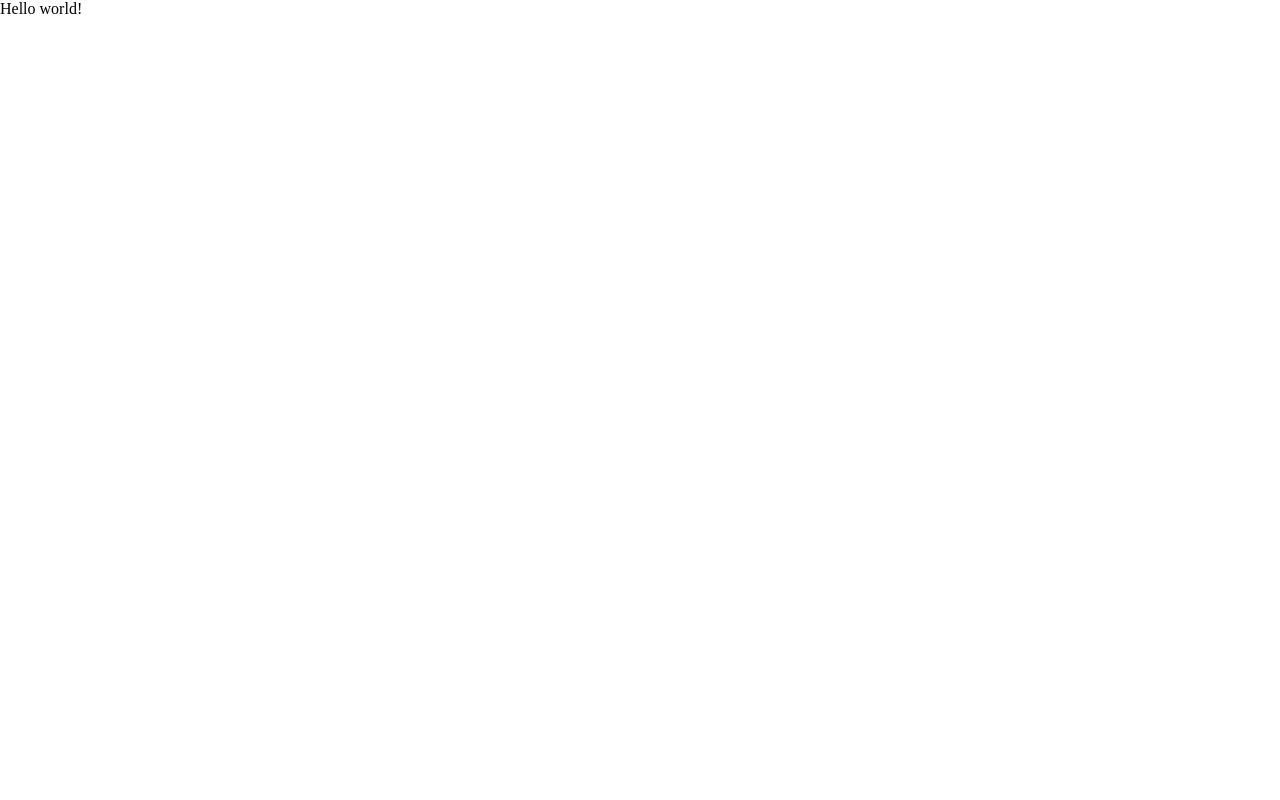
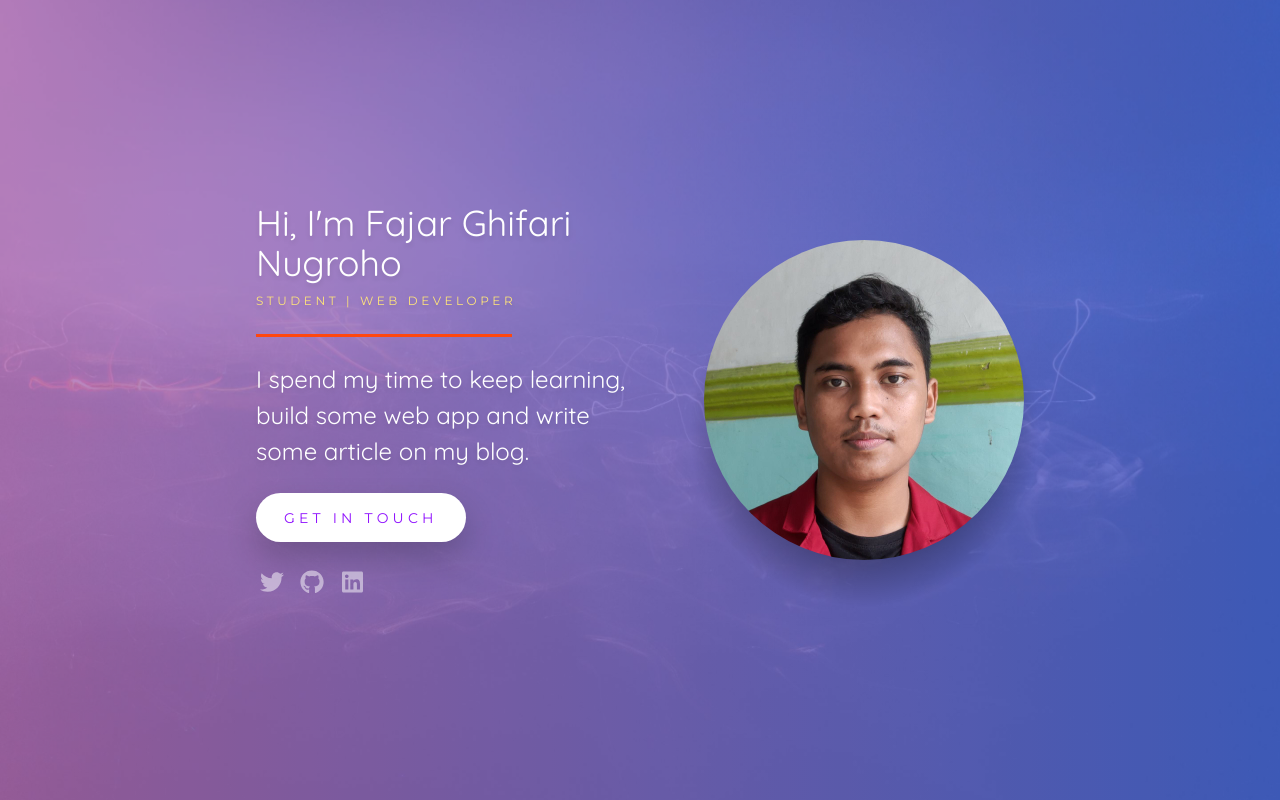
Before and after one commit to fajaraldev/learn-css, a plain HTML site: page index.html in a window 1280 px wide. Drawn offline with Linux system fonts and the light colour scheme.

Commit message:
completed

```diff
--- /dev/null
+++ b/css/animation.css
@@ -0,0 +1,211 @@
+.wallpaper,
+.picture-shadow,
+.picture-image,
+.name,
+.job,
+.hr,
+.description,
+.contact,
+.social li {
+  animation-duration: 1s;
+  animation-timing-function: cubic-bezier(0, 0.5, 0, 1);
+  animation-fill-mode: both;
+}
+
+.contact {
+  animation-name: bounceIn;
+}
+
+.picture-shadow,
+.picture-image {
+  animation-duration: 750ms;
+  animation-timing-function: cubic-bezier(0, 0.5, 0.25, 1.25);
+}
+
+/* .wallpaper {
+  animation-name: zoomOut;
+  animation-timing-function: ease-out;
+}
+
+.picture-shadow {
+  animation-name: picShadow;
+}
+
+.picture-image {
+  animation-name: picImage;
+} */
+
+.wallpaper {
+  animation-timing-function: ease-out;
+}
+
+.wallpaper.is-loaded {
+  animation-delay: 1s;
+  animation-name: zoomOut;
+}
+
+.picture.is-loaded .picture-shadow {
+  animation-name: picShadow;
+}
+
+.picture.is-loaded .picture-image {
+  animation-name: picImage;
+}
+
+.wallpaper,
+.picture-shadow,
+.picture-image {
+  opacity: 0;
+}
+
+.name {
+  animation-name: slideDown;
+}
+
+.job {
+  animation-name: slideUp;
+}
+
+.hr {
+  animation-name: fillUp;
+}
+
+.description {
+  animation-name: slideUp;
+}
+
+.social li {
+  animation-duration: 500ms;
+  animation-name: slideUp;
+  animation-timing-function: cubic-bezier(0.5, 0, 0.5, 1.5);
+}
+
+.name {
+  animation-delay: 100ms;
+}
+
+.job {
+  animation-delay: 200ms;
+}
+
+.hr {
+  animation-delay: 300ms;
+}
+
+.description {
+  animation-delay: 400ms;
+}
+
+.picture-image {
+  animation-delay: 500ms;
+}
+
+.picture-shadow {
+  animation-delay: 500ms;
+}
+
+.contact {
+  animation-delay: 600ms;
+}
+
+.social li:nth-child(1) {
+  animation-delay: 800ms;
+}
+
+.social li:nth-child(2) {
+  animation-delay: 900ms;
+}
+
+.social li:nth-child(3) {
+  animation-delay: 1s;
+}
+
+.social li:nth-child(4) {
+  animation-delay: 1.1s;
+}
+
+.social li:nth-child(5) {
+  animation-delay: 1.2s;
+}
+
+@keyframes bounceIn {
+  from {
+    opacity: 0;
+    transform: scale(0.5);
+  }
+
+  to {
+    opacity: 1;
+    transform: scale(1);
+  }
+}
+
+@keyframes fillUp {
+  from {
+    transform: scaleX(0);
+  }
+
+  to {
+    transform: scaleX(1);
+  }
+}
+
+@keyframes picImage {
+  from {
+    opacity: 0;
+    transform: scale(1.2) translateY(-1rem);
+  }
+
+  to {
+    opacity: 1;
+    transform: scale(1) translateY(0);
+  }
+}
+
+@keyframes picShadow {
+  from {
+    opacity: 0;
+    transform: scale(1.2) translateY(4rem);
+  }
+
+  to {
+    opacity: 1;
+    transform: scale(1.1) translateY(0);
+  }
+}
+
+@keyframes slideDown {
+  from {
+    opacity: 0;
+    transform: translateY(-1rem);
+  }
+
+  to {
+    opacity: 1;
+    transform: translateY(0);
+  }
+}
+
+@keyframes slideUp {
+  from {
+    opacity: 0;
+    transform: translateY(1rem);
+  }
+
+  to {
+    opacity: 1;
+    transform: translateY(0);
+  }
+}
+
+@keyframes zoomOut {
+  from {
+    opacity: 0;
+    transform: scale(1.05);
+  }
+
+  to {
+    opacity: 0.2;
+    transform: scale(1);
+  }
+}
--- a/css/main.css
+++ b/css/main.css
@@ -0,0 +1,223 @@
+/* 1. Base */
+html {
+  background: #4568DC;
+    /* Chrome 10-25, Safari 5.1-6 */
+    background: linear-gradient(to right, #B06AB3, #4568DC);
+    /* W3C, IE 10+/ Edge, Firefox 16+, Chrome 26+, Opera 12+, Safari 7+ */
+    /* fallback for old browsers */
+    background: -webkit-linear-gradient(to right, #B06AB3, #4568DC);
+  color: #fff;
+  font-family: "Quicksand", sans-serif;
+  font-size: 16px;
+    -moz-osx-font-smoothing: grayscale;
+    -webkit-font-smoothing: antialiased;
+  line-height: 1.5;
+  min-height: 100vh;
+  min-width: 18.75em;
+  overflow-x: hidden;
+  text-shadow: 0 3px 5px rgba(0, 0, 0, 0.1);
+}
+
+a {
+  color: currentColor;
+  cursor: pointer;
+  text-decoration: none;
+}
+
+/* 2. Shared */
+.wallpaper {
+  display: block;
+  height: 100%;
+  left: 0;
+  top: 0;
+  width: 100%;
+}
+
+.wallpaper {
+  background: url("../images/background.jpg");
+  background-position: center;
+  background-size: cover;
+  opacity: .8;
+  position: fixed;
+}
+
+.content {
+  display: flex;
+  position: relative;
+  min-height: 100vh;
+}
+
+.side {
+  max-height: 20rem;
+  max-width: 20rem;
+}
+
+@media screen and (max-width: 799px) {
+  .content {
+    flex-direction: column;
+    justify-content: center;
+    align-items: center;
+    padding: 5rem 3rem;
+  }
+
+  .side {
+    margin-bottom: 3rem;
+    width: 100%;
+  }
+}
+
+@media screen and (min-width: 800px) {
+  .content {
+    align-items: center;
+    justify-content: space-around;
+    justify-content: space-evenly;
+    padding: 4rem 16rem;
+  }
+
+  .side {
+    flex-grow: 0;
+    flex-shrink: 0;
+    height: 20rem;
+    margin-left: 4rem;
+    order: 2;
+    width: 20rem;
+  }
+
+  .about {
+    flex-grow: 1;
+    flex-shrink: 1;
+  }
+}
+
+.wallpaper,
+.picture-shadow,
+.picture-image {
+  display: block;
+  height: 100%;
+  left: 0;
+  top: 0;
+  width: 100%;
+}
+
+.picture {
+  padding-top: 100%;
+  position: relative;
+  width: 100%;
+}
+
+.picture-shadow {
+  border-radius: 101010px;
+  background-image: radial-gradient(#000 0%, rgba(0, 0, 0, 0) 70%);
+  position: absolute;
+  top: 10%;
+}
+
+.picture-image {
+  border-radius: 101010px;
+  position: absolute;
+}
+
+.name {
+  font-size: 2.25rem;
+  line-height: 1.125;
+  margin-bottom: 0.5rem;
+}
+
+.job,
+.button {
+  font-family: "Montserrat", "Quicksand", sans-serif;
+  letter-spacing: 0.3em;
+  text-transform: uppercase;
+}
+
+.job {
+  color: #ffe479;
+  font-size: 0.75rem;
+}
+
+.hr {
+  background-color: #ff470f;
+  border: none;
+  content: "";
+  height: 3px;
+  margin-bottom: 1.5rem;
+  margin-top: 1.5rem;
+  transform-origin: center left;
+  width: 16rem;
+}
+
+.description {
+  font-size: 1.5rem;
+}
+
+.contact {
+  display: inline-block;
+  margin-top: 1.5rem;
+  vertical-align: top;
+}
+
+.social a {
+  transform-origin: center;
+  transition-duration: 100ms;
+}
+
+.button {
+  background-color: #fff;
+  border-radius: 101010px;
+  box-shadow: 0 1rem 2rem rgba(0, 0, 0, 0.2);
+  color: #9013fe;
+  display: inline-block;
+  font-size: 0.875rem;
+  line-height: 1;
+  padding: 1.25em 2em;
+  text-shadow: none;
+  transition-property: box-shadow, transform;
+  user-select: none;
+  vertical-align: top;
+  white-space: nowrap;
+  will-change: box-shadow, transform;
+}
+
+.button:hover {
+  box-shadow: 0 1.5rem 3rem rgba(0, 0, 0, 0.2);
+  transform: scale(1.02) translateY(-1.5px);
+}
+
+.button:active {
+  box-shadow: 0 0.5rem 1rem rgba(0, 0, 0, 0.3);
+  transform: scale(.98) translateY(-2px);
+}
+
+.social {
+  display: flex;
+  margin-top: 1.5rem;
+}
+
+.social li {
+  height: 2rem;
+  margin-right: 0.5rem;
+  text-align: center;
+  width: 2rem;
+}
+
+.social a {
+  align-items: center;
+  display: flex;
+  font-size: 1.5rem;
+  height: 2rem;
+  justify-content: center;
+  opacity: 0.5;
+  transition-property: opacity, transform;
+  width: 2rem;
+  will-change: opacity, transform;
+}
+
+.social a:hover {
+  opacity: 1;
+  transform: scale(1.25);
+}
+
+.social a:active {
+  opacity: 1;
+  transform: scale(1.1);
+}
--- a/index.html
+++ b/index.html
@@ -1,14 +1,88 @@
 <!DOCTYPE html>
 <html lang="en">
+
 <head>
   <meta charset="UTF-8">
   <meta http-equiv="X-UA-Compatible" content="IE=edge">
   <meta name="viewport" content="width=device-width, initial-scale=1.0">
-  <title>Document</title>
+  <title>Fajaraldev - Web Developer</title>
+  <!-- default font style -->
+  <link href="https://fonts.googleapis.com/css?family=Montserrat|Quicksand" rel="stylesheet">
+  <!-- styles css -->
   <link rel="stylesheet" href="./css/miniriset.min.css">
   <link rel="stylesheet" href="./css/main.css">
+  <link rel="stylesheet" href="./css/animation.css">
 </head>
+
 <body>
-  <p>Hello world!</p>
+
+  <!-- <div class="wallpaper"></div> -->
+  <div id="wallpaper" class="wallpaper" data-image="images/background.jpg"></div>
+  <div class="content">
+    <aside class="side">
+      <!-- <figure class="picture"> -->
+      <figure id="picture" class="picture">
+        <div class="picture-shadow"></div>
+        <img id="pictureImage" class="picture-image" src="images/fajar.jpg" srcset="images/fajar@4x.jpg 1x,
+images/fajar@3x.jpg 2x,
+images/fajar@2x.jpg 3x, images/fajar.jpg 4x" alt="Portrait of Fajar Ghifari" width="320" height="320">
+      </figure>
+    </aside>
+    <main class="about">
+      <h1 class="name">
+        Hi, I'm Fajar Ghifari Nugroho
+      </h1>
+      <p class="job">
+        Student | Web Developer
+      </p>
+      <hr class="hr">
+      <div class="description">
+        <p>
+          I spend my time to keep learning, build some web app and write some article on my blog.
+        </p>
+      </div>
+      <div class="contact">
+        <a class="button" href="mailto:fajarghifari3@gmail.com">
+          Get in touch
+        </a>
+      </div>
+      <ul class="social">
+        <li>
+          <a>
+            <i class="fab fa-twitter"></i>
+          </a>
+        </li>
+        <li>
+          <a>
+            <i class="fab fa-github"></i>
+          </a>
+        </li>
+        <li>
+          <a>
+            <i class="fab fa-linkedin"></i>
+          </a>
+        </li>
+      </ul>
+    </main>
+  </div>
+
+  <!-- javascript -->
+  <script src="./javascript/main.js"></script>
+  <!-- font awesome -->
+  <script defer src="https://use.fontawesome.com/releases/v5.0.0/js/all.js"></script>
+
+  <noscript>
+    <style type="text/css">
+      .wallpaper {
+        animation-name: zoomOut;
+      }
+
+      .picture {
+        animation-name: dropIn;
+      }
+    </style>
+  </noscript>
+
 </body>
+
 </html>
--- /dev/null
+++ b/javascript/main.js
@@ -0,0 +1,25 @@
+function loadImage(id, targetId) {
+  var el = document.getElementById(id);
+  var targetEl = targetId ? document.getElementById(targetId) : el;
+  var imageToLoad;
+
+  if (el.dataset.image) {
+    imageToLoad = el.dataset.image;
+  } else if (typeof el.currentSrc === 'undefined') {
+    imageToLoad = el.src;
+  } else {
+    imageToLoad = el.currentSrc;
+  }
+  if (imageToLoad) {
+    var img = new Image();
+    img.src = imageToLoad;
+    img.onload = function () {
+      targetEl.classList.add('is-loaded');
+    };
+  }
+}
+
+document.addEventListener('DOMContentLoaded', function () {
+  loadImage('wallpaper');
+  loadImage('pictureImage', 'picture');
+});
```
Also changed, not shown: images/background.jpg (renamed from img/background.jpg), images/fajar.jpg (renamed from img/fajar.jpg), images/fajar@2x.jpg (renamed from img/fajar@2x.jpg), images/fajar@3x.jpg (renamed from img/fajar@3x.jpg), images/fajar@4x.jpg (renamed from img/fajar@4x.jpg), javascript/script.js (deleted).
